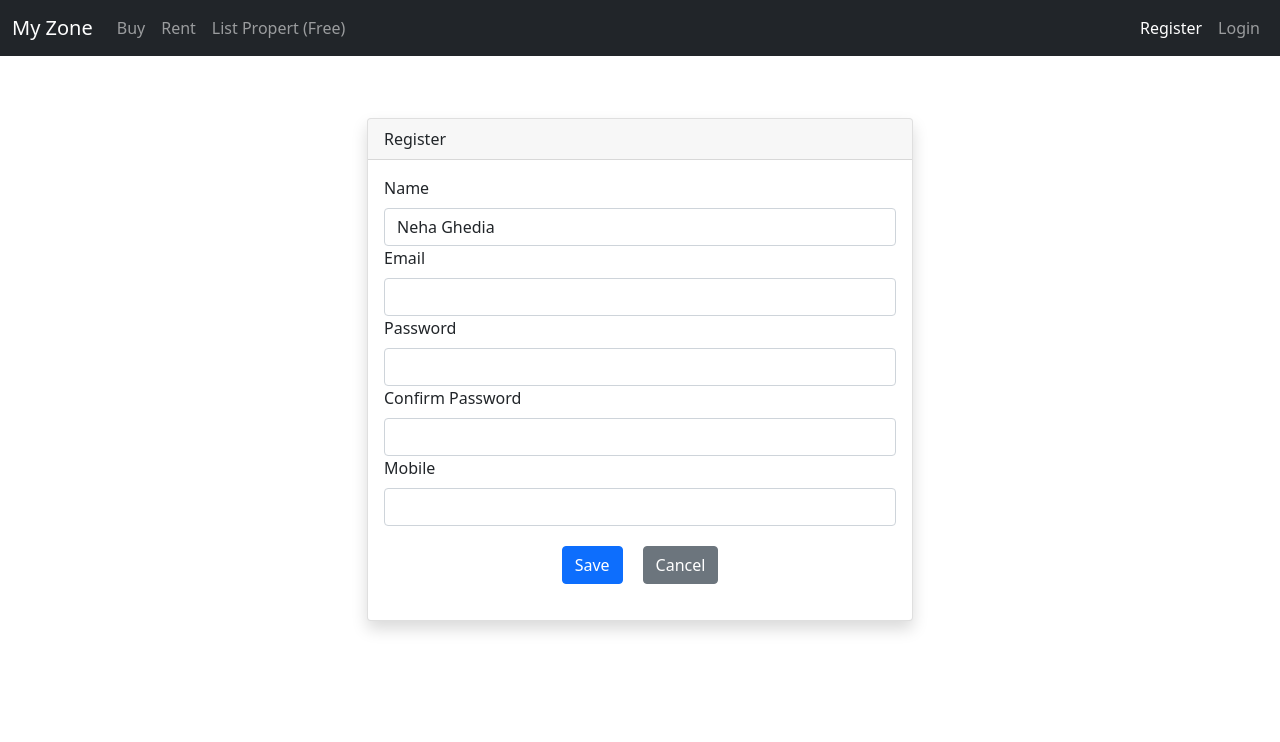
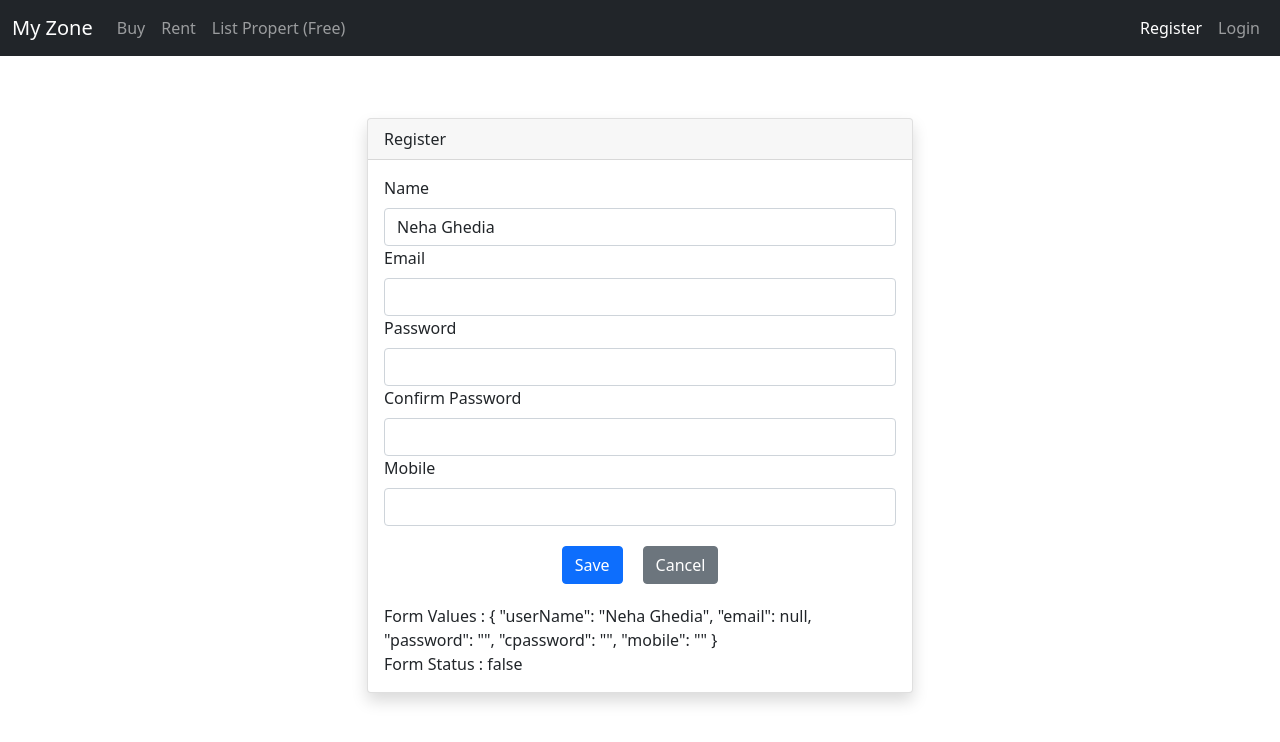
Before and after one commit to nsghedia/MyZone, an Angular app: page /user-register in a window 1280 px wide. Shown: the top 742 px of the page. Built offline with nearby package versions, Linux system fonts and the light colour scheme.

Commit message:
Custom Validators [User Register] - part-3

```diff
--- a/src/app/user/user-register/user-register.component.html
+++ b/src/app/user/user-register/user-register.component.html
@@ -18,12 +18,12 @@
 
           <div class="form-group col-12">
             <label for="password" class="form-label">Password</label>
-            <input type="text" formControlName="password" class="form-control">
+            <input type="password" formControlName="password" class="form-control">
           </div>
 
           <div class="form-group col-12">
             <label for="cpassword" class="form-label">Confirm Password</label>
-            <input type="text" formControlName="cpassword" class="form-control">
+            <input type="password" formControlName="cpassword" class="form-control">
           </div>
 
           <div class="form-group col-12">
@@ -35,6 +35,9 @@
             <button type="submit" class="btn btn-primary" style="margin: 20px 20px 20px 0px;">Save</button>
             <button type="reset" class="btn btn-secondary">Cancel</button>
           </div>
+
+          Form Values : {{RegisterForm.value | json}}<br>
+          Form Status : {{RegisterForm.valid}}
         </form>
       </div>
     </div>
--- a/src/app/user/user-register/user-register.component.ts
+++ b/src/app/user/user-register/user-register.component.ts
@@ -11,13 +11,34 @@ export class UserRegisterComponent implements OnInit {
   constructor() {}
 
   ngOnInit() {
-    this.RegisterForm = new FormGroup({
-      userName: new FormControl('Neha Ghedia', Validators.required),
-      email: new FormControl('', Validators.required),
-      password: new FormControl('', Validators.required),
-      cpassword: new FormControl('', Validators.required),
-      mobile: new FormControl('', Validators.required),
-    });
+    this.RegisterForm = new FormGroup(
+      {
+        userName: new FormControl('Neha Ghedia', Validators.required),
+        email: new FormControl(null, [Validators.required, Validators.email]),
+        password: new FormControl('', [
+          Validators.required,
+          Validators.maxLength(15),
+          Validators.minLength(8),
+        ]),
+        cpassword: new FormControl('', [Validators.required]),
+        mobile: new FormControl('', [
+          Validators.required,
+          Validators.maxLength(15),
+          Validators.minLength(9),
+        ]),
+      },
+      this.passwordMatchingValidator(this.RegisterForm)
+    );
+  }
+
+  passwordMatchingValidator(formGroup: FormGroup): Validators | null {
+    if (!formGroup) {
+      return null;
+    }
+    return formGroup.get('password')?.value ===
+      formGroup.get('cpassword')?.value
+      ? null
+      : { notMatched: true };
   }
 
   onSubmit() {
```
